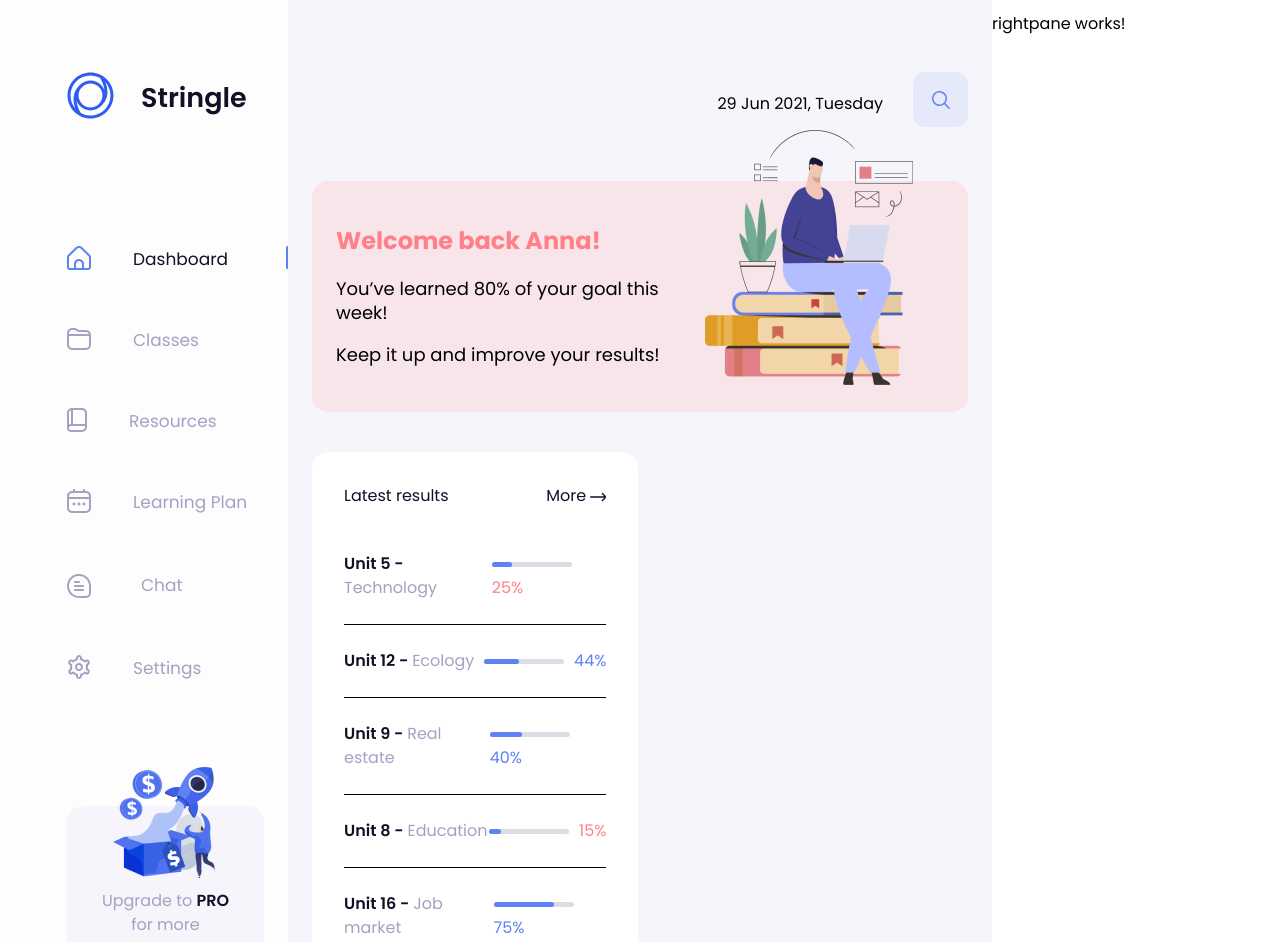
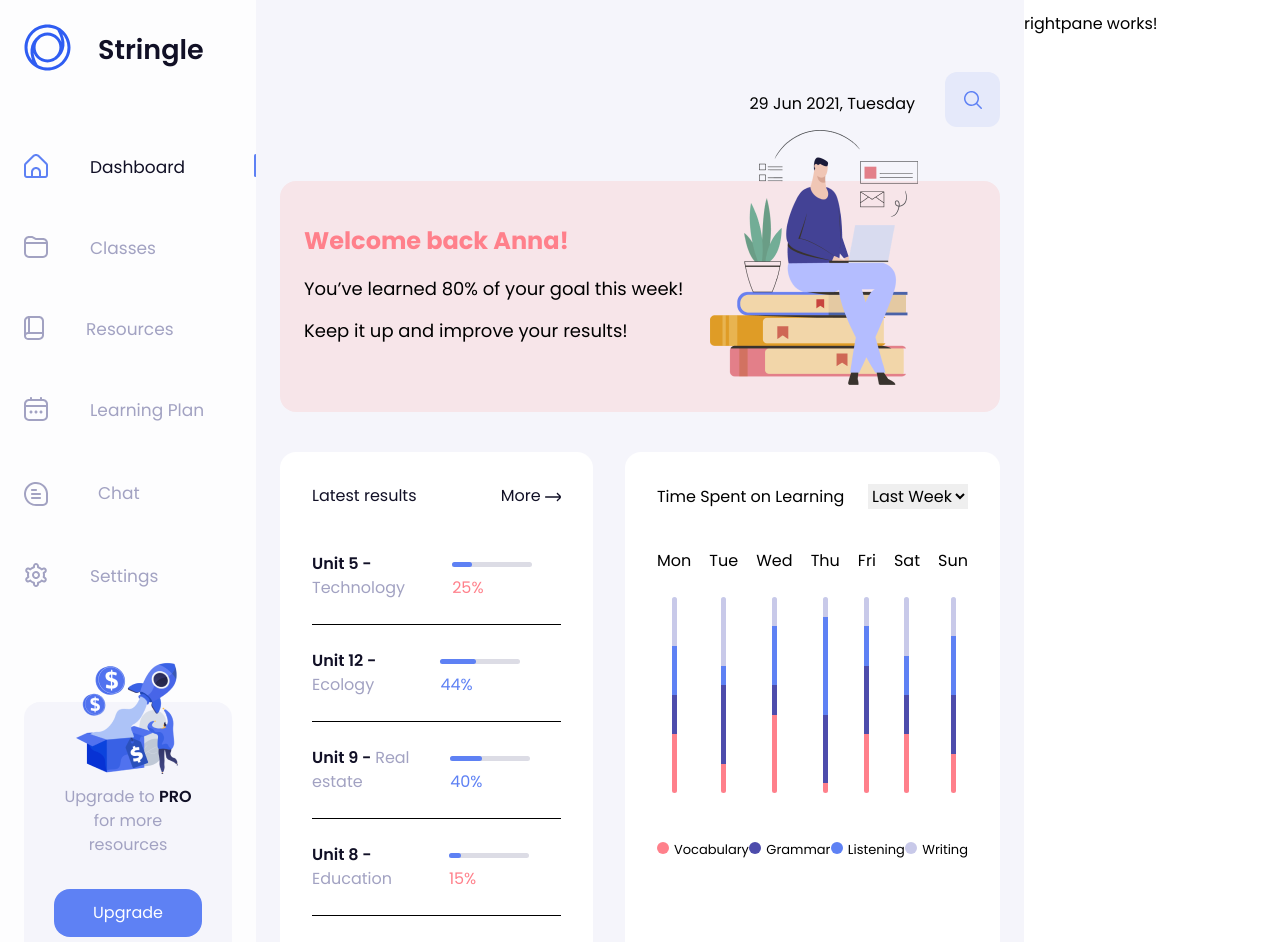
Before and after one commit to mbmaurya/sample-code-angular-frontendone, an Angular app: page /left-pane in a window 1280 px wide. Shown: the top 942 px of the page. Built offline with nearby package versions, Linux system fonts and the light colour scheme.

Commit message:
Add time-spent section in dashboard

```diff
--- a/src/app/app.component.css
+++ b/src/app/app.component.css
@@ -1,16 +1,17 @@
 .container-fluid {
-    padding: 0;
+  padding: 0;
 }
 
 .flex-container {
-    display: flex;
+  display: flex;
 }
 
-.flex-container .leftpane, .flex-container .rightpane {
-    width: 22.5%;
+.flex-container .leftpane,
+.flex-container .rightpane {
+  width: 20%;
 }
 
 .flex-container .centerpane {
-    width: 55%;
-    background-color: #F5F5FB;
+  width: 60%;
+  background-color: #f5f5fb;
 }
--- a/src/app/dashboard/dashboard.component.css
+++ b/src/app/dashboard/dashboard.component.css
@@ -1,5 +1,5 @@
 .greeting {
-    background-color: #F7E5E9;
+  background-color: #f7e5e9;
   border-radius: 1rem; /* 16px */
   padding: 1.5rem; /* 24px */
   margin-top: 3.375rem; /* 54px */
@@ -9,7 +9,7 @@
   font-size: 1.5rem; /* 24px */
   line-height: 2rem; /* 32px */
   font-weight: 700; /* bold */
-    color: #FF808B;
+  color: #ff808b;
 }
 
 .greeting p {
@@ -25,17 +25,28 @@
 
 .data {
   display: flex;
+  justify-content: space-between;
 }
 
 .data .latest-results {
   width: 40%;
+}
+
+.data .time-spent {
+  width: 50%;
+  margin-left: 2rem; /* 32px */
+}
+
+.data .latest-results,
+.data .time-spent {
   margin-top: 2.5rem; /* 40px */
   padding: 2rem; /* 32px */
   background-color: #ffffff;
   border-radius: 1rem; /* 16px */
 }
 
-.data .latest-results .header {
+.data .latest-results .header,
+.data .time-spent .header {
   display: flex;
   align-items: center;
   justify-content: space-between;
@@ -43,10 +54,9 @@
 }
 
 .data .latest-results .header span.title,
-.data .latest-results .header span.more
- {
+.data .latest-results .header span.more {
   font-size: 1rem; /* 16px */
-    line-height: 1.5rem;/* 24px */
+  line-height: 1.5rem; /* 24px */
   font-weight: 500; /* semibold */
   color: #111026;
 }
@@ -84,7 +94,7 @@
 }
 
 .data .latest-results .body ul li .subject .type {
-    color: #A2A2C2;
+  color: #a2a2c2;
 }
 
 .data .latest-results .body ul li .progress .bar {
@@ -92,7 +102,7 @@
   display: inline-block;
   width: 80px;
   height: 5px;
-    background-color:#DCDCE5;
+  background-color: #dcdce5;
   margin-right: 10px;
   vertical-align: middle;
   border-radius: 3px;
@@ -102,6 +112,74 @@
   position: absolute;
   display: inline-block;
   height: 5px;
-    background-color: #5E81F4;
+  background-color: #5e81f4;
   border-radius: 3px;
 }
+
+.data .time-spent ul {
+  display: flex;
+  justify-content: space-between;
+  padding: 0;
+  margin: 0;
+  list-style-type: none;
+}
+
+.data .time-spent ul.progress li span {
+  display: block;
+}
+
+.data .time-spent ul.progress li span.bar {
+  width: 5px;
+  height: 196px;
+  background-color: aliceblue;
+  margin: 28px auto;
+  border-radius: 3px;
+}
+
+.vocabulary {
+  background-color: #ff808b;
+}
+
+.grammar {
+  background-color: #4d4cac;
+}
+
+.listening {
+  background-color: #5e81f4;
+}
+
+.writing {
+  background-color: #c8c9e9;
+}
+
+.data .time-spent .header span .duration {
+  border: none;
+  cursor: pointer;
+  outline: none;
+}
+
+.data .time-spent ul.progress li span.bar .vocabulary {
+  border-bottom-left-radius: 3px;
+  border-bottom-right-radius: 3px;
+}
+
+.data .time-spent ul.progress li span.bar .writing {
+  border-top-left-radius: 3px;
+  border-top-right-radius: 3px;
+}
+
+.data .time-spent ul.subject {
+  margin-top: 20px;
+}
+
+.data .time-spent ul li span.circle {
+  display: inline-block;
+  width: 12px;
+  height: 12px;
+  border-radius: 6px;
+  margin-right: 5px;
+}
+
+.data .time-spent ul.subject li span.text {
+  font-size: 13px;
+}
--- a/src/app/dashboard/dashboard.component.html
+++ b/src/app/dashboard/dashboard.component.html
@@ -1,4 +1,3 @@
-
 <section class="greeting">
   <div class="row">
     <div class="col-7">
@@ -7,7 +6,7 @@
       <p>Keep it up and improve your results!</p>
     </div>
     <div class="col-5">
-            <img src="../../assets/images/greeting.png" alt="">
+      <img src="../../assets/images/greeting.png" alt="" />
     </div>
   </div>
 </section>
@@ -18,13 +17,22 @@
       <span class="title">Latest results</span>
       <span class="more">
         More
-                <svg width="16" height="16" viewBox="0 0 16 16" fill="none" xmlns="http://www.w3.org/2000/svg">
+        <svg
+          width="16"
+          height="16"
+          viewBox="0 0 16 16"
+          fill="none"
+          xmlns="http://www.w3.org/2000/svg"
+        >
           <g clip-path="url(#clip0)">
-                    <path d="M15.416 6.60467L12.83 4.01933C12.705 3.89435 12.5354 3.82414 12.3587 3.82414C12.1819 3.82414 12.0124 3.89435 11.8873 4.01933C11.7624 4.14435 11.6921 4.31389 11.6921 4.49067C11.6921 4.66744 11.7624 4.83698 11.8873 4.962L14.2573 7.33333H0.666667C0.489856 7.33333 0.320286 7.40357 0.195262 7.5286C0.0702379 7.65362 0 7.82319 0 8H0C0 8.17681 0.0702379 8.34638 0.195262 8.4714C0.320286 8.59643 0.489856 8.66667 0.666667 8.66667H14.298L11.8873 11.0767C11.8253 11.1386 11.7762 11.2121 11.7426 11.293C11.7091 11.374 11.6918 11.4607 11.6918 11.5483C11.6918 11.6359 11.7091 11.7227 11.7426 11.8036C11.7762 11.8846 11.8253 11.9581 11.8873 12.02C12.0124 12.145 12.1819 12.2152 12.3587 12.2152C12.5354 12.2152 12.705 12.145 12.83 12.02L15.4167 9.434C15.7906 9.05811 16.0005 8.54942 16.0004 8.0192C16.0002 7.48897 15.7901 6.98038 15.416 6.60467Z" fill="#111026"/>
+            <path
+              d="M15.416 6.60467L12.83 4.01933C12.705 3.89435 12.5354 3.82414 12.3587 3.82414C12.1819 3.82414 12.0124 3.89435 11.8873 4.01933C11.7624 4.14435 11.6921 4.31389 11.6921 4.49067C11.6921 4.66744 11.7624 4.83698 11.8873 4.962L14.2573 7.33333H0.666667C0.489856 7.33333 0.320286 7.40357 0.195262 7.5286C0.0702379 7.65362 0 7.82319 0 8H0C0 8.17681 0.0702379 8.34638 0.195262 8.4714C0.320286 8.59643 0.489856 8.66667 0.666667 8.66667H14.298L11.8873 11.0767C11.8253 11.1386 11.7762 11.2121 11.7426 11.293C11.7091 11.374 11.6918 11.4607 11.6918 11.5483C11.6918 11.6359 11.7091 11.7227 11.7426 11.8036C11.7762 11.8846 11.8253 11.9581 11.8873 12.02C12.0124 12.145 12.1819 12.2152 12.3587 12.2152C12.5354 12.2152 12.705 12.145 12.83 12.02L15.4167 9.434C15.7906 9.05811 16.0005 8.54942 16.0004 8.0192C16.0002 7.48897 15.7901 6.98038 15.416 6.60467Z"
+              fill="#111026"
+            />
           </g>
           <defs>
             <clipPath id="clip0">
-                    <rect width="16" height="16" fill="white"/>
+              <rect width="16" height="16" fill="white" />
             </clipPath>
           </defs>
         </svg>
@@ -39,9 +47,9 @@
           </div>
           <div class="progress">
             <span class="bar">
-                            <span class="fill" style="width: 25%;"></span>
+              <span class="fill" style="width: 25%"></span>
             </span>
-                        <span class="percentage" style="color: #FF808B;">25%</span>
+            <span class="percentage" style="color: #ff808b">25%</span>
           </div>
         </li>
         <li>
@@ -51,9 +59,9 @@
           </div>
           <div class="progress">
             <span class="bar">
-                            <span class="fill" style="width: 44%;"></span>
+              <span class="fill" style="width: 44%"></span>
             </span>
-                        <span class="percentage" style="color: #5E81F4;">44%</span>
+            <span class="percentage" style="color: #5e81f4">44%</span>
           </div>
         </li>
         <li>
@@ -63,9 +71,9 @@
           </div>
           <div class="progress">
             <span class="bar">
-                            <span class="fill" style="width: 40%;"></span>
+              <span class="fill" style="width: 40%"></span>
             </span>
-                        <span class="percentage" style="color: #5E81F4;">40%</span>
+            <span class="percentage" style="color: #5e81f4">40%</span>
           </div>
         </li>
         <li>
@@ -75,9 +83,9 @@
           </div>
           <div class="progress">
             <span class="bar">
-                            <span class="fill" style="width: 15%;"></span>
+              <span class="fill" style="width: 15%"></span>
             </span>
-                        <span class="percentage" style="color: #FF808B;">15%</span>
+            <span class="percentage" style="color: #ff808b">15%</span>
           </div>
         </li>
         <li>
@@ -87,12 +95,111 @@
           </div>
           <div class="progress">
             <span class="bar">
-                            <span class="fill" style="width: 75%;"></span>
+              <span class="fill" style="width: 75%"></span>
             </span>
-                        <span class="percentage" style="color: #5E81F4;">75%</span>
+            <span class="percentage" style="color: #5e81f4">75%</span>
           </div>
         </li>
       </ul>
     </div>
   </section>
+
+  <section class="time-spent">
+    <div class="header">
+      <span class="title">Time Spent on Learning</span>
+      <span>
+        <select name="duration" class="duration" id="">
+          <option value="">Last Week</option>
+          <option value="">30 Days</option>
+          <option value="">90 Days</option>
+        </select>
+      </span>
+    </div>
+    <div class="body">
+      <ul class="progress">
+        <li>
+          <span class="day">Mon</span>
+          <span class="bar">
+            <span class="writing" style="height: 25%"></span>
+            <span class="listening" style="height: 25%"></span>
+            <span class="grammar" style="height: 20%"></span>
+            <span class="vocabulary" style="height: 30%"></span>
+          </span>
+        </li>
+        <li>
+          <span class="day">Tue</span>
+          <span class="bar">
+            <span class="writing" style="height: 35%"></span>
+            <span class="listening" style="height: 10%"></span>
+            <span class="grammar" style="height: 40%"></span>
+            <span class="vocabulary" style="height: 15%"></span>
+          </span>
+        </li>
+        <li>
+          <span class="day">Wed</span>
+          <span class="bar">
+            <span class="writing" style="height: 15%"></span>
+            <span class="listening" style="height: 30%"></span>
+            <span class="grammar" style="height: 15%"></span>
+            <span class="vocabulary" style="height: 40%"></span>
+          </span>
+        </li>
+        <li>
+          <span class="day">Thu</span>
+          <span class="bar">
+            <span class="writing" style="height: 10%"></span>
+            <span class="listening" style="height: 50%"></span>
+            <span class="grammar" style="height: 35%"></span>
+            <span class="vocabulary" style="height: 5%"></span>
+          </span>
+        </li>
+        <li>
+          <span class="day">Fri</span>
+          <span class="bar">
+            <span class="writing" style="height: 15%"></span>
+            <span class="listening" style="height: 20%"></span>
+            <span class="grammar" style="height: 35%"></span>
+            <span class="vocabulary" style="height: 30%"></span>
+          </span>
+        </li>
+        <li>
+          <span class="day">Sat</span>
+          <span class="bar">
+            <span class="writing" style="height: 30%"></span>
+            <span class="listening" style="height: 20%"></span>
+            <span class="grammar" style="height: 20%"></span>
+            <span class="vocabulary" style="height: 30%"></span>
+          </span>
+        </li>
+        <li>
+          <span class="day">Sun</span>
+          <span class="bar">
+            <span class="writing" style="height: 20%"></span>
+            <span class="listening" style="height: 30%"></span>
+            <span class="grammar" style="height: 30%"></span>
+            <span class="vocabulary" style="height: 20%"></span>
+          </span>
+        </li>
+      </ul>
+
+      <ul class="subject">
+        <li>
+          <span class="circle vocabulary"></span>
+          <span class="text">Vocabulary</span>
+        </li>
+        <li>
+          <span class="circle grammar"></span>
+          <span class="text">Grammar</span>
+        </li>
+        <li>
+          <span class="circle listening"></span>
+          <span class="text">Listening</span>
+        </li>
+        <li>
+          <span class="circle writing"></span>
+          <span class="text">Writing</span>
+        </li>
+      </ul>
+    </div>
   </section>
+</section>
--- a/src/app/leftpane/leftpane.component.css
+++ b/src/app/leftpane/leftpane.component.css
@@ -1,6 +1,6 @@
 .leftpaneContainer {
-    padding: 4.5rem 1.5rem 1.5rem 4.1875rem; /* 67px, 24px */
-    background-color: #FDFDFE;
+  padding: 1.5rem; /* 24px */
+  background-color: #fdfdfe;
 }
 
 .leftpaneContainer .logo span {
@@ -19,7 +19,7 @@
 .leftpaneContainer .links ul {
   list-style-type: none;
   padding: 0;
-    margin: 7.75rem 0rem; /* 124px */
+  margin: 5rem 0rem 7rem; /* 80px, 112px */
 }
 
 .leftpaneContainer .links ul li {
@@ -32,7 +32,7 @@
 }
 
 .leftpaneContainer .links ul li span svg {
-    fill: #A2A2C2;
+  fill: #a2a2c2;
 }
 
 .leftpaneContainer .links ul li span a {
@@ -40,7 +40,7 @@
   font-size: 1.0625rem; /* 17px */
   line-height: 1.0625rem;
   font-weight: 500; /* semibold */
-    color: #A2A2C2;
+  color: #a2a2c2;
   text-decoration: none;
 }
 
@@ -48,19 +48,19 @@
 .leftpaneContainer .links ul li:hover span a,
 .leftpaneContainer .links ul li.active span a {
   cursor: pointer;
-    color: #111026
+  color: #111026;
 }
 
 .leftpaneContainer .links ul li:hover span svg,
 .leftpaneContainer .links ul li.active span svg {
-    fill: #5E81F4;
+  fill: #5e81f4;
 }
 
 .leftpaneContainer .links ul li span.bar {
   display: none;
   width: 3px;
   height: 23px;
-    background-color: #5E81F4;
+  background-color: #5e81f4;
   border-radius: 1.5px;
   float: right;
   margin-right: -1.5625rem; /* 25px */
@@ -71,7 +71,7 @@
 }
 
 .leftpaneContainer .cta {
-    background-color: #F5F5FB;
+  background-color: #f5f5fb;
   padding: 1.875rem; /* 30px */
   border-radius: 1rem;
   text-align: center;
@@ -86,7 +86,7 @@
   font-size: 1rem;
   line-height: 1.5rem;
   padding-top: 0.5rem;
-    color: #A2A2C2;
+  color: #a2a2c2;
   font-weight: 400;
 }
 
@@ -101,7 +101,7 @@
   margin-top: 2rem;
   padding: 1rem;
   border-radius: 1rem;
-    background-color: #5E81F4;
+  background-color: #5e81f4;
   border: none;
   font-size: 1rem;
   color: #fff;
```
Also changed, not shown: src/app/center/center.component.html (+13 -5 lines). Lines whose indentation alone changed are shown as unchanged.
